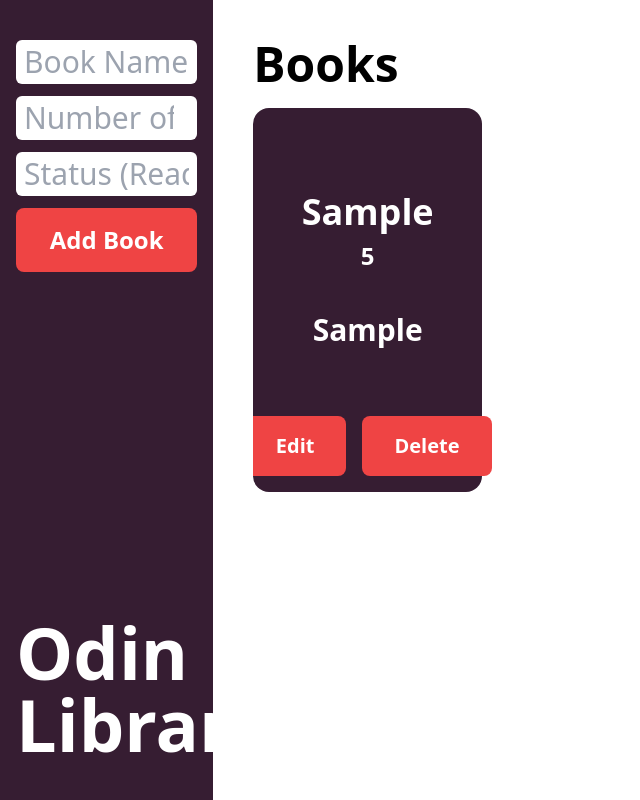
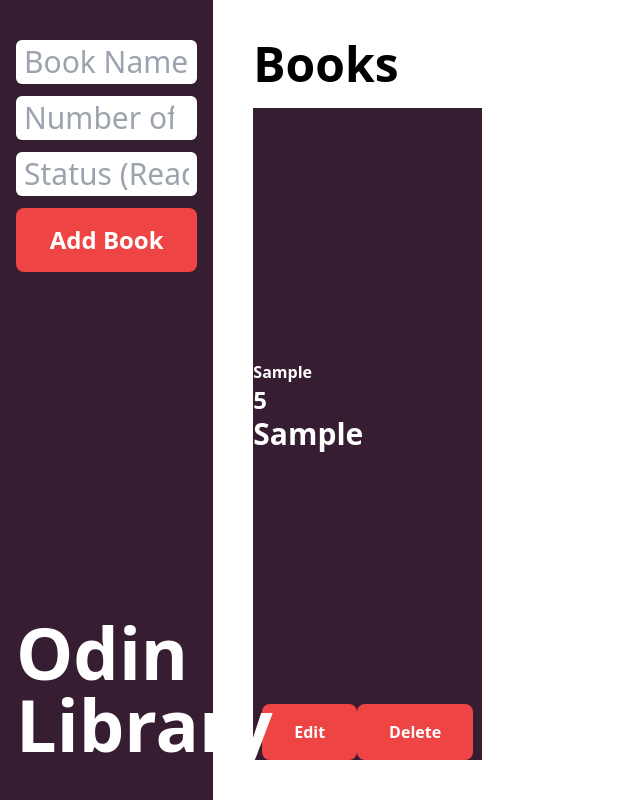
Before and after one commit to notZairus/Odin_Library, a website: page public/index.html in a window 1280 px wide. Both pictures are taken after typing "Sample", "5", "Sample" into the empty fields and a click on the button "Add Book". Shown: the whole page, without its empty margins (0-640 px from the left). Drawn offline with Linux system fonts and the light colour scheme.

Commit message:
fix bugs

```diff
--- a/public/script.js
+++ b/public/script.js
@@ -22,7 +22,7 @@ let cardStyles = {
 function displayNewBook () {
   let card = document.createElement('div');
   card.dataset.title = document.getElementById('title').value;
-  card.className = "bg-secondary h-96 rounded-2xl flex flex-col text-white p-4";
+  card.className = cardStyles.card;
 
   let contentContainer = document.createElement('div');
   contentContainer.className = cardStyles.contentContainer;
@@ -63,6 +63,11 @@ function displayNewBook () {
 
   buttonContainer.addEventListener('click', (event) => {
     let target = event.target;
+
+    if (target.textContent != 'Delete') {
+      return;
+    }
+
     buttonContainer.parentElement.remove();
 
     Books = Books.filter(function (book) {
```
Also changed, not shown: src/output.css.
